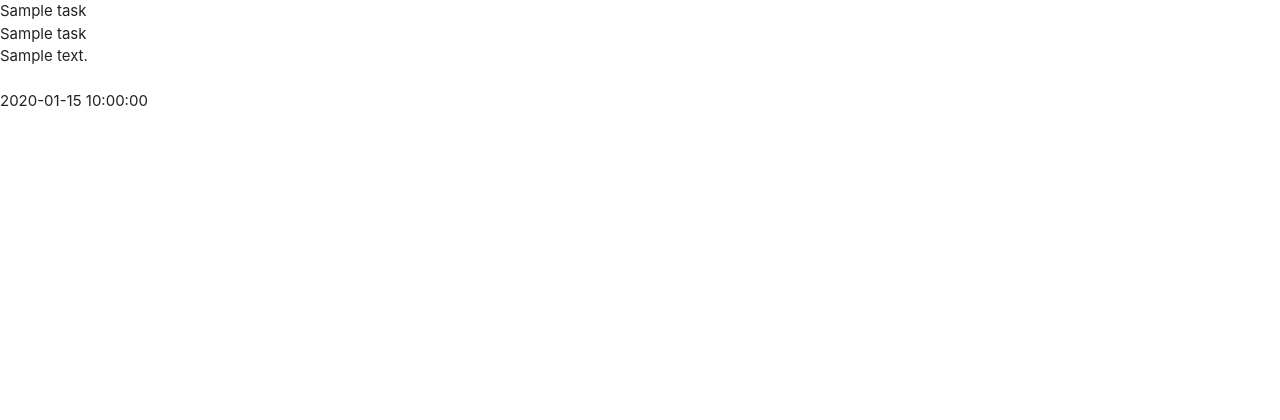
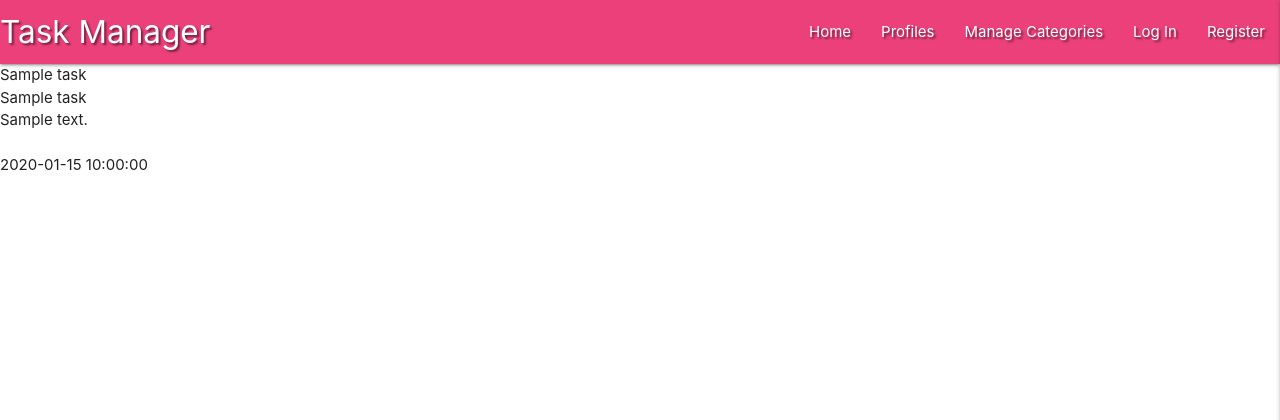
Before and after one commit to Code-Institute-Submissions/vanessacleary-project_pal_MS3_JulyResub, a Flask app: page / in a window 1280 px wide. Shown: the top 420 px of the page. Run offline with Flask 2, Linux system fonts and the light colour scheme; a database or web service that is not in the repository returns one stand-in record (values such as "Sample title"); some libraries are stand-ins or nearby versions.

Commit message:
Add Materialize Navbar & Sidenav

```diff
--- a/static/css/style.css
+++ b/static/css/style.css
@@ -0,0 +1,3 @@
+.text-shadow {
+    text-shadow: 2px 2px 2px rgba(0, 0, 0, 0.5);
+}
--- a/static/js/script.js
+++ b/static/js/script.js
@@ -0,0 +1,3 @@
+$(document).ready(function () {
+    $(".sidenav").sidenav({edge: "right"});
+});
--- a/templates/base.html
+++ b/templates/base.html
@@ -18,6 +18,32 @@
 </head>
 
 <body>
+    <header>
+        <!-- top navbar -->
+        <nav class="nav-extended text-shadow pink lighten-1">
+            <div class="nav-wrapper">
+                <a href="{{ url_for('get_tasks') }}" class="brand-logo">Task Manager</a>
+                <a href="#" data-target="mobile-demo" class="sidenav-trigger right"><i class="fas fa-bars"></i></a>
+                <ul class="right hide-on-med-and-down">
+                    <li><a href="{{ url_for('get_tasks') }}">Home</a></li>
+                    <li><a href="#">Profiles</a></li>
+                    <li><a href="#">Manage Categories</a></li>
+                    <li><a href="#">Log In</a></li>
+                    <li><a href="#">Register</a></li>
+                </ul>
+            </div>
+        </nav>
+   <!-- mobile sidenav -->
+        <ul class="sidenav" id="mobile-demo">
+            <li><h4 class="center-align light-blue-text text-darken 4">Task Manager</h4></li>
+            <li><a href="{{ url_for('get_tasks') }}">Home</a></li>
+            <li><a href="#">Profiles</a></li>
+            <li><a href="#">Manage Categories</a></li>
+            <li><a href="#">Log In</a></li>
+            <li><a href="#">Register</a></li>
+        </ul>
+
+    </header>
     {% block content %}
     {% endblock %}
 
```
